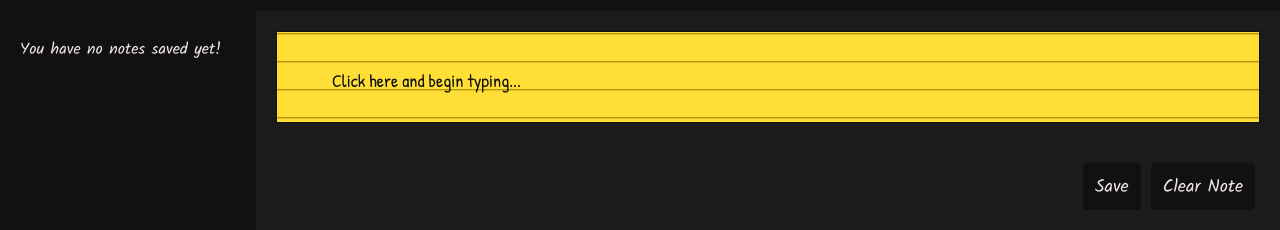
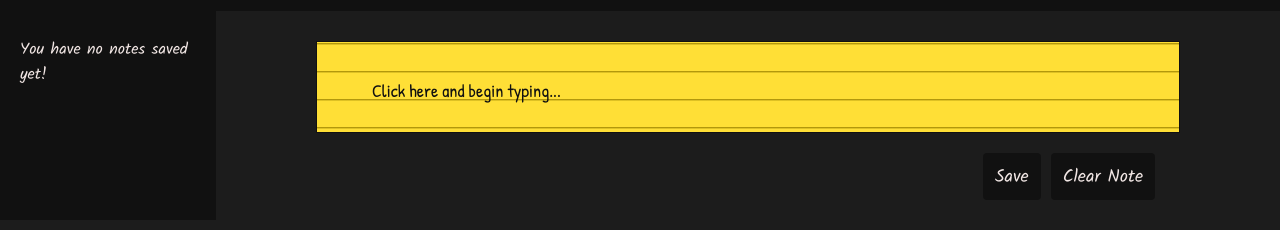
Before and after one commit to callumr1/Notes, a plain HTML site: page index.html in a window 1280 px wide. Shown: the part 78-308 px from the top of the page. Drawn offline with nearby package versions, Linux system fonts and the light colour scheme.

Commit message:
Fix issue with content being squished when the note gets larger, only for Chrome.

```diff
--- a/assets/styles.scss
+++ b/assets/styles.scss
@@ -15,6 +15,7 @@ body {
 }
 
 .header {
+  display: block;
   overflow: hidden;
   background-color: $primary_black;
   padding: 20px 10px;
@@ -92,7 +93,7 @@ body {
   display: flex;
   flex-flow: column;
   flex: 80%;
-  padding: 0px;
+  padding: 30px 100px 0;
   max-height: calc(100vh - 20px);
   overflow: hidden;
 }
@@ -102,7 +103,6 @@ body {
   flex-flow: column;
   max-height: inherit;
   overflow-y: auto;
-  height: auto;
 }
 
 .left-menu {
@@ -121,7 +121,6 @@ body {
   line-height: 28px;
   height: auto;
   background-color: $primary_yellow;
-  margin: 20px;
   padding: 35px 55px 27px;
   position: relative;
   border: 1px solid $primary_black;
--- a/index.html
+++ b/index.html
@@ -26,9 +26,11 @@
                     Click here and begin typing...
                 </div>
             </div>
-            <div class="note-buttons">
-                <a class="button" href="#save">Save</a>
-                <a class="button" onclick="clearNote()">Clear Note</a>
+            <div class="note-bottom">
+                <div class="note-buttons">
+                    <a class="button" href="#save">Save</a>
+                    <a class="button" onclick="clearNote()">Clear Note</a>
+                </div>
             </div>
         </div>
     </div>
```
Also changed, not shown: assets/styles.css.
